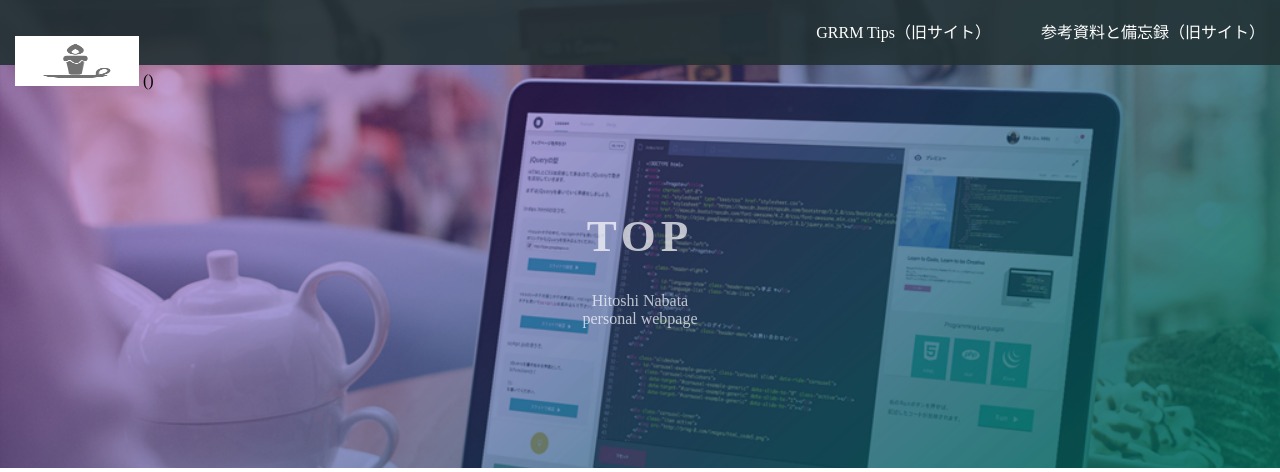
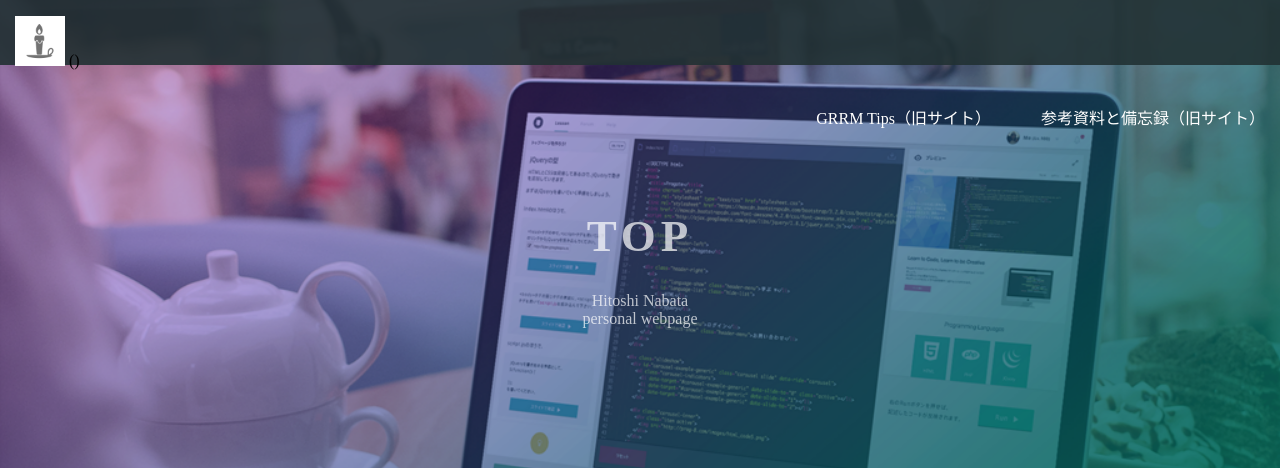
Before and after one commit to h-nabata/h-nabata.github.io, a PHP site: page / in a window 1280 px wide. Shown: the top 472 px of the page. Run offline with PHP 8.4, Linux system fonts and the light colour scheme.

Commit message:
Update stylesheet.css

```diff
--- a/stylesheet.css
+++ b/stylesheet.css
@@ -84,14 +84,25 @@
   z-index: 10;
 }
 
+/* modified 24519 */
 .logo {
+    width: 50px;
+    height: 50px;
+    object-fit: contain;
+}
+.header-left {
+    display: flex;
+    align-items: center;
+}
+
+/* .logo {
   width: 124px;
   margin-top: 20px;
 }
 
 .header-left {
   float: left;
-}
+} */
 
 .header-right {
   float: right;
```
